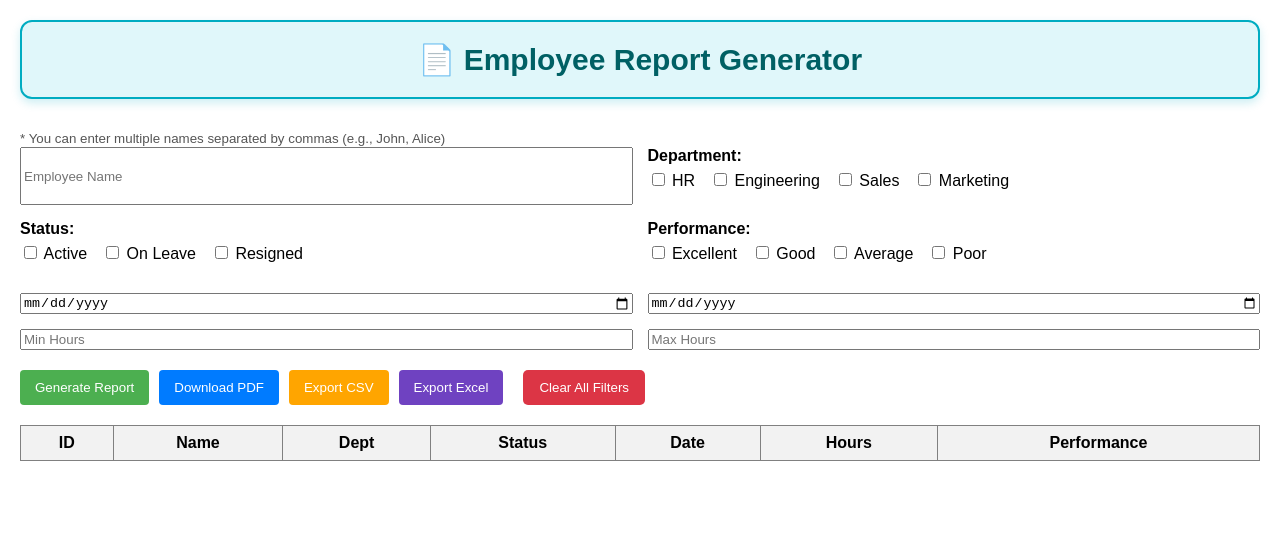
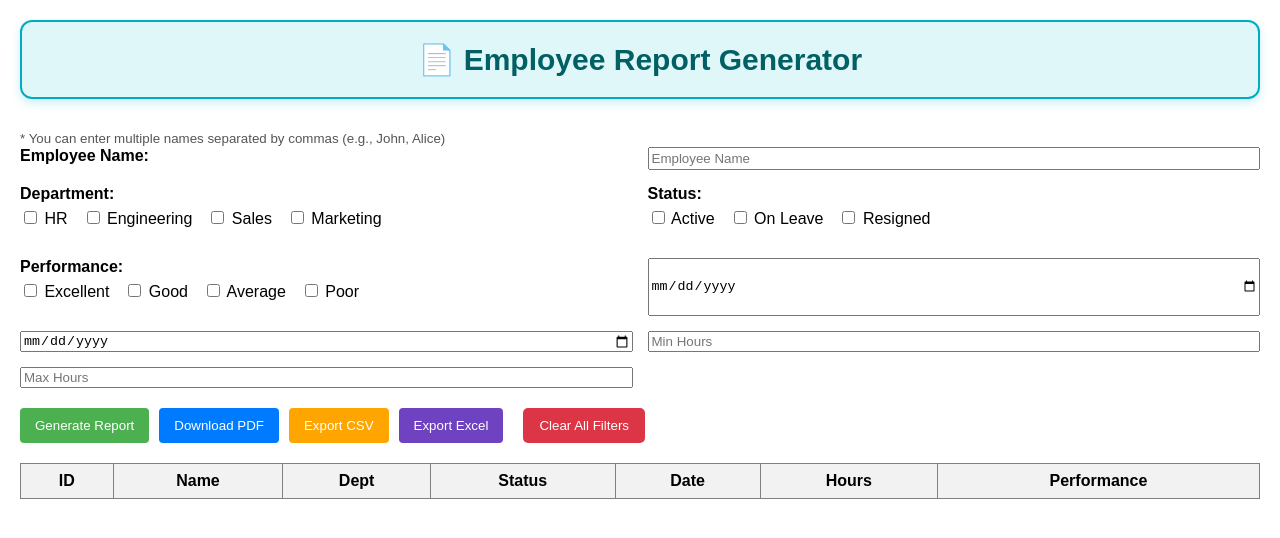
Before and after one commit to Sandeep-0070/Employee_Report, a React (Create React App) app in the folder frontend/: page / in a window 1280 px wide. Shown: the top 538 px of the page. Built offline with nearby package versions, Linux system fonts and the light colour scheme.

Commit message:
updated frontend1

```diff
--- a/frontend/src/App.jsx
+++ b/frontend/src/App.jsx
@@ -91,6 +91,7 @@ function App() {
 </small>
 
       <div style={{ display: "grid", gridTemplateColumns: "repeat(2, 1fr)", gap: "15px", marginBottom: "20px" }}>
+      <label style={{ fontWeight: "bold", marginBottom: "5px", display: "block" }}>Employee Name:</label>
         <input
           type="text"
           placeholder="Employee Name"
```
